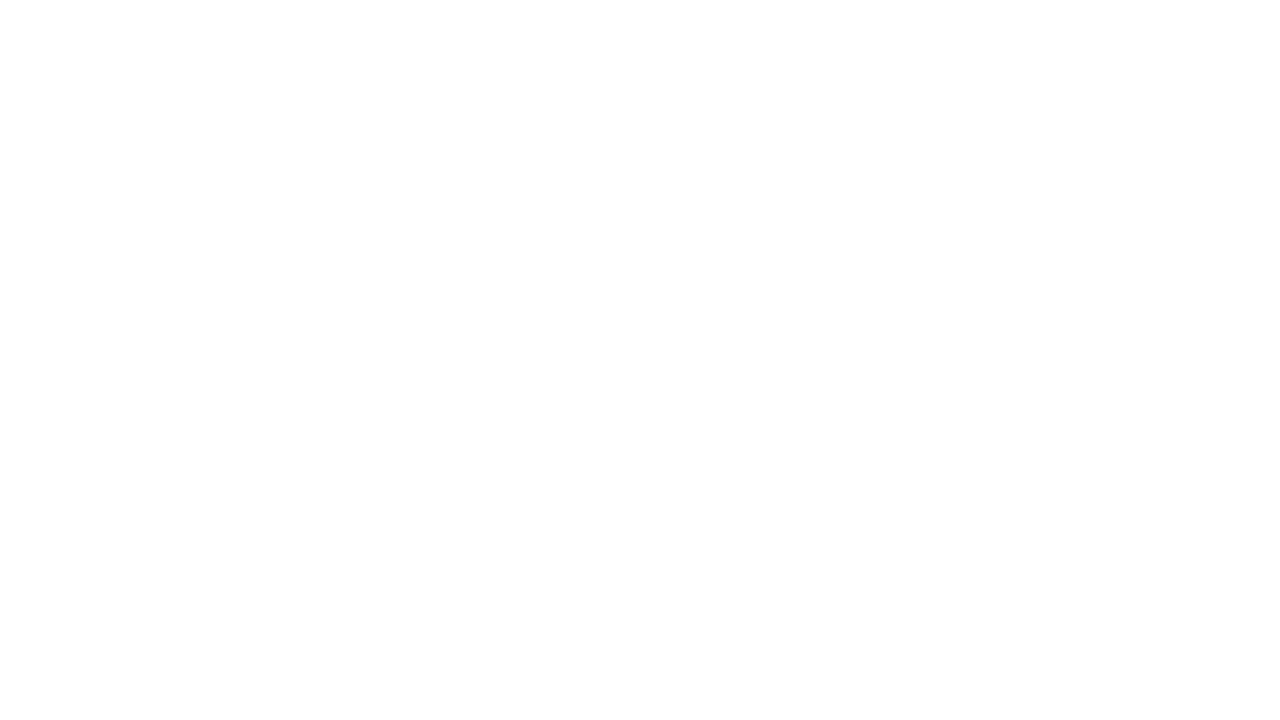
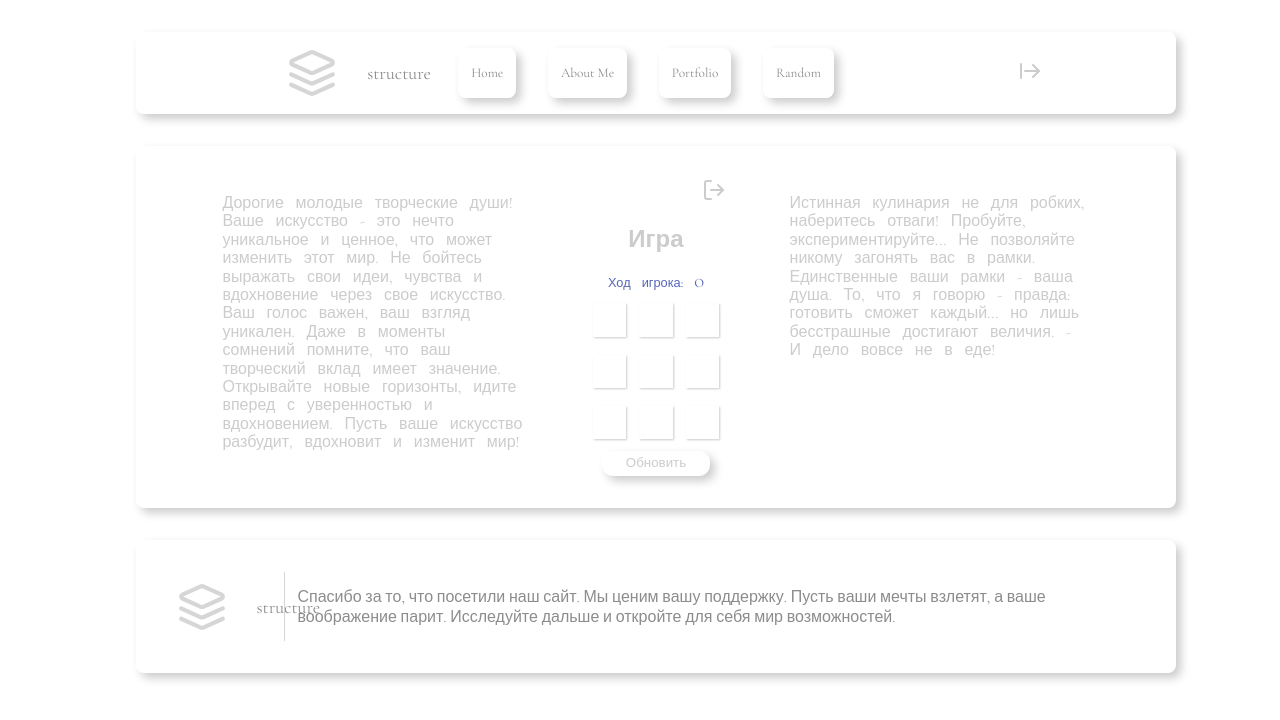
Before and after one commit to sjaelselement/pet-project, a React (Vite) app: page /random/xo in a window 1280 px wide. Before the commit this address had no page. Shown: the top 720 px of the page. Built offline with nearby package versions, Linux system fonts and the light colour scheme.

Commit message:
new block gameXO

```diff
--- a/src/App.tsx
+++ b/src/App.tsx
@@ -19,6 +19,7 @@ function App() {
 					<Route path='/random' element={<Random />} />
 					<Route path='/random/generate-compliment' element={<Random />} />
 					<Route path='/random/facts' element={<Random />} />
+					<Route path='/random/xo' element={<Random />} />
 				</Route>
 				<Route path='/login' element={<Auth />} />
 				<Route path='/register' element={<Auth />} />
--- a/src/index.scss
+++ b/src/index.scss
@@ -29,7 +29,9 @@ span {
 	font-family: inherit;
 	cursor: pointer;
 }
+
 button {
+	border: none;
 	font-family: inherit;
 	cursor: pointer;
 	padding-block: 0.5rem;
--- /dev/null
+++ b/src/pages/random/GameXO/GameXO.module.scss
@@ -0,0 +1,129 @@
+.wrapper {
+	display: block;
+
+	.board {
+		display: flex;
+		flex-direction: column;
+		align-items: center;
+		justify-content: center;
+		gap: 0.3rem;
+
+		h3 {
+			font-size: 1rem;
+			font-weight: 700;
+		}
+
+		.exit {
+			align-self: end;
+			padding: 0;
+			margin: 0;
+			background-color: transparent;
+			border: none;
+			box-shadow: 0 0 0 transparent;
+
+			&:hover {
+				background-color: transparent;
+			}
+
+			&:focus {
+				outline: none;
+			}
+
+			svg {
+				color: #ccc;
+				transition: color 0.4s ease-in-out;
+
+				&:hover {
+					color: #939393;
+				}
+			}
+		}
+
+		p {
+			font-size: 0.8rem;
+			color: #5567ba;
+			font-weight: 500;
+			font-size: 0.8rem;
+			margin: 0;
+		}
+
+		.text {
+			color: #6fff00;
+			animation: text-shadow 1s ease-in-out alternate infinite;
+		}
+		button {
+			border-radius: 0.7rem;
+			padding: 0.3rem 1.5rem;
+			color: #ccc;
+		}
+
+		.active {
+			color: #6fff00;
+			animation: box-shadow 1s ease-in-out alternate infinite;
+		}
+
+		.row {
+			display: flex;
+
+			.block {
+				padding: 0.3rem;
+				box-shadow: 1px 1px 2px #ccc;
+				margin: 0.4rem;
+				inline-size: 1.5rem;
+				block-size: 1.5rem;
+				transition: box-shadow 0.4s ease-in-out;
+
+				.cellX {
+					color: #002fff;
+					border: none;
+					box-shadow: 0 0 0 transparent;
+					inline-size: 100%;
+					padding: 0;
+					margin: 0;
+					block-size: 100%;
+					&:hover {
+						background-color: transparent;
+					}
+				}
+
+				&:hover {
+					box-shadow: 3px 3px 5px #c8d2ff;
+				}
+
+				.cellO {
+					color: #ff0000;
+					border: none;
+					box-shadow: 0 0 0 transparent;
+					inline-size: 100%;
+					padding: 0;
+					margin: 0;
+					block-size: 100%;
+					&:hover {
+						background-color: transparent;
+					}
+				}
+
+				&:hover {
+					box-shadow: 3px 3px 5px #c8d2ff;
+				}
+			}
+		}
+	}
+}
+
+@keyframes text-shadow {
+	to {
+		text-shadow: 0 0 0 #6fff00;
+	}
+	from {
+		text-shadow: 1px 1px 3px #6fff00;
+	}
+}
+@keyframes box-shadow {
+	to {
+		box-shadow: 0 0 0 #b2ff78;
+	}
+	from {
+		box-shadow: 2px 2px 10px #b2ff78;
+	}
+}
--- /dev/null
+++ b/src/pages/random/GameXO/GameXO.tsx
@@ -0,0 +1,130 @@
+import { useState, useEffect } from 'react'
+import styles from './GameXO.module.scss'
+import { LogOut } from 'lucide-react'
+import { useNavigate } from 'react-router-dom'
+
+type SquareValue = 'X' | 'O' | null
+
+const Cell: React.FC<{ value: SquareValue; onSquareClick: () => void }> = ({
+	value,
+	onSquareClick,
+}) => {
+	return (
+		<div className={styles.block}>
+			<button
+				className={value === 'X' ? styles.cellX : styles.cellO}
+				onClick={onSquareClick}
+				disabled={value !== null}
+			>
+				{value}
+			</button>
+		</div>
+	)
+}
+
+const Board: React.FC = () => {
+	const [squares, setSquares] = useState<SquareValue[]>(Array(9).fill(null))
+	const [valueXNext, setValueXNext] = useState<boolean>(Math.random() < 0.5)
+	const [winner, setWinner] = useState<SquareValue | null>(null)
+	const navigate = useNavigate()
+
+	useEffect(() => {
+		checkWinner(squares)
+	}, [squares])
+
+	const handleUpdate = () => {
+		setSquares(Array(9).fill(null))
+		setValueXNext(Math.random() < 0.5)
+	}
+
+	const checkWinner = (squares: SquareValue[]) => {
+		const lines = [
+			[0, 1, 2],
+			[3, 4, 5],
+			[6, 7, 8],
+			[0, 3, 6],
+			[1, 4, 7],
+			[2, 5, 8],
+			[0, 4, 8],
+			[2, 4, 6],
+		]
+		for (const [a, b, c] of lines) {
+			if (
+				squares[a] &&
+				squares[a] === squares[b] &&
+				squares[a] === squares[c]
+			) {
+				setWinner(squares[a])
+				return
+			}
+		}
+		if (squares.every(square => square !== null)) {
+			setTimeout(handleUpdate, 3000)
+		}
+	}
+
+	const handleClick = (i: number) => {
+		if (winner || squares[i]) {
+			return
+		}
+		const nextSquares = [...squares]
+		nextSquares[i] = valueXNext ? 'X' : 'O'
+		setSquares(nextSquares)
+		setValueXNext(!valueXNext)
+	}
+
+	let status
+	let chronology
+	const x = 'X'
+	const o = 'O'
+	if (winner) {
+		status = 'Победитель: ' + winner
+	} else {
+		chronology = 'Ход игрока: ' + (valueXNext ? x : o)
+	}
+
+	return (
+		<div className={styles.board}>
+			<button
+				className={styles.exit}
+				onClick={() => {
+					navigate('/random')
+				}}
+			>
+				<LogOut />
+			</button>
+			<h2>Игра</h2>
+			<p className={status ? styles.text : ''}>
+				{status ? status : chronology}
+			</p>
+			<div className={styles.row}>
+				<Cell value={squares[0]} onSquareClick={() => handleClick(0)} />
+				<Cell value={squares[1]} onSquareClick={() => handleClick(1)} />
+				<Cell value={squares[2]} onSquareClick={() => handleClick(2)} />
+			</div>
+			<div className={styles.row}>
+				<Cell value={squares[3]} onSquareClick={() => handleClick(3)} />
+				<Cell value={squares[4]} onSquareClick={() => handleClick(4)} />
+				<Cell value={squares[5]} onSquareClick={() => handleClick(5)} />
+			</div>
+			<div className={styles.row}>
+				<Cell value={squares[6]} onSquareClick={() => handleClick(6)} />
+				<Cell value={squares[7]} onSquareClick={() => handleClick(7)} />
+				<Cell value={squares[8]} onSquareClick={() => handleClick(8)} />
+			</div>
+			<button className={winner ? styles.active : ''} onClick={handleUpdate}>
+				Обновить
+			</button>
+		</div>
+	)
+}
+
+const GameXO: React.FC = () => {
+	return (
+		<div className={styles.wrapper}>
+			<Board />
+		</div>
+	)
+}
+
+export default GameXO
--- a/src/pages/random/Random.tsx
+++ b/src/pages/random/Random.tsx
@@ -5,6 +5,7 @@ import OptionsMenu from './options-menu/OptionsMenu'
 import styles from './Random.module.scss'
 import Facts from './cards-random/facts/Facts'
 import Compliment from './cards-random/compliment/Compliment'
+import GameXO from './GameXO/GameXO'
 
 const Random: React.FC = (): JSX.Element => {
 	const location = useLocation()
@@ -26,6 +27,7 @@ const Random: React.FC = (): JSX.Element => {
 				{location.pathname === '/random/generate-compliment' ? (
 					<Compliment />
 				) : null}
+				{location.pathname === '/random/xo' ? <GameXO /> : null}
 				<p>
 					Истинная кулинария не для робких, наберитесь отваги! Пробуйте,
 					экспериментируйте... Не позволяйте никому загонять вас в рамки.
--- a/src/pages/random/options-menu/OptionsMenu.tsx
+++ b/src/pages/random/options-menu/OptionsMenu.tsx
@@ -11,6 +11,7 @@ const OptionsMenu: React.FC = (): JSX.Element => {
 				хочу комплиментов
 			</button>
 			<button onClick={() => navigate('/random/facts')}>хочу факты</button>
+			<button onClick={() => navigate('/random/xo')}>хочу поиграть</button>
 		</div>
 	)
 }
```
